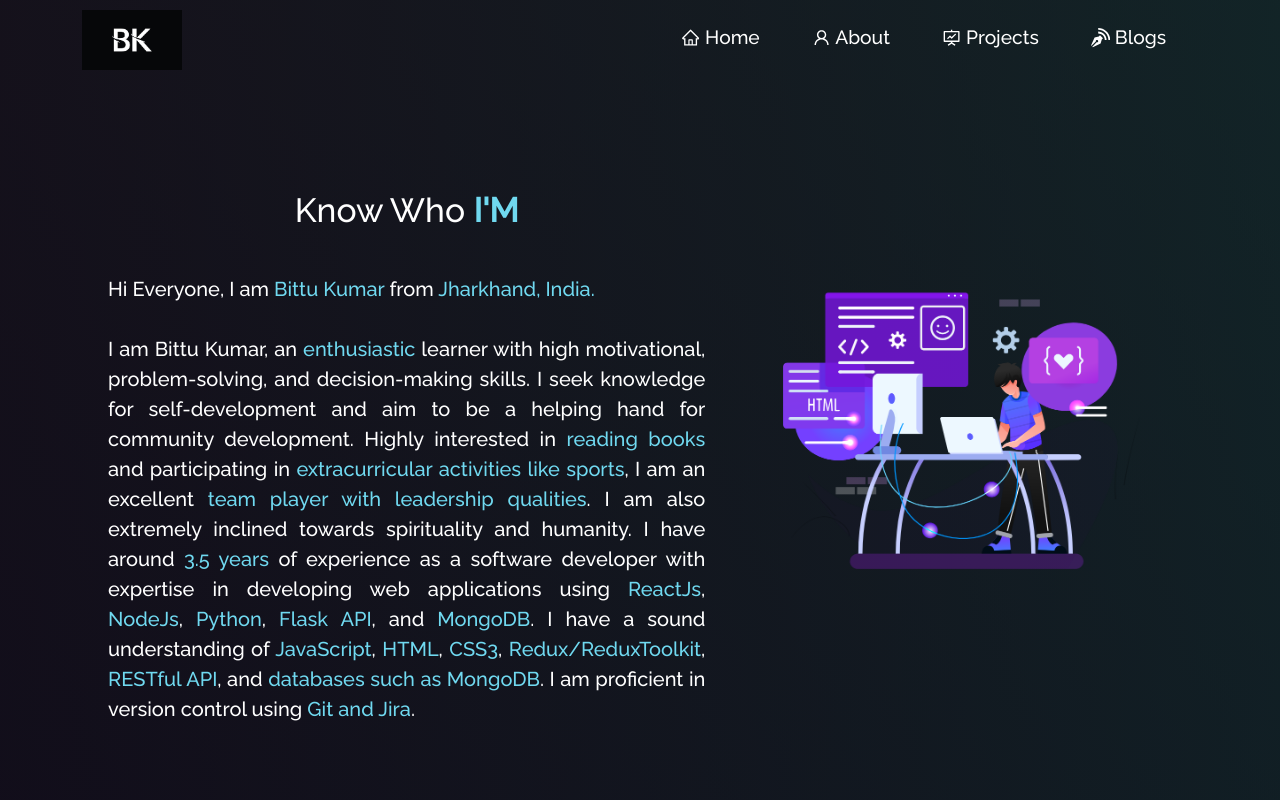
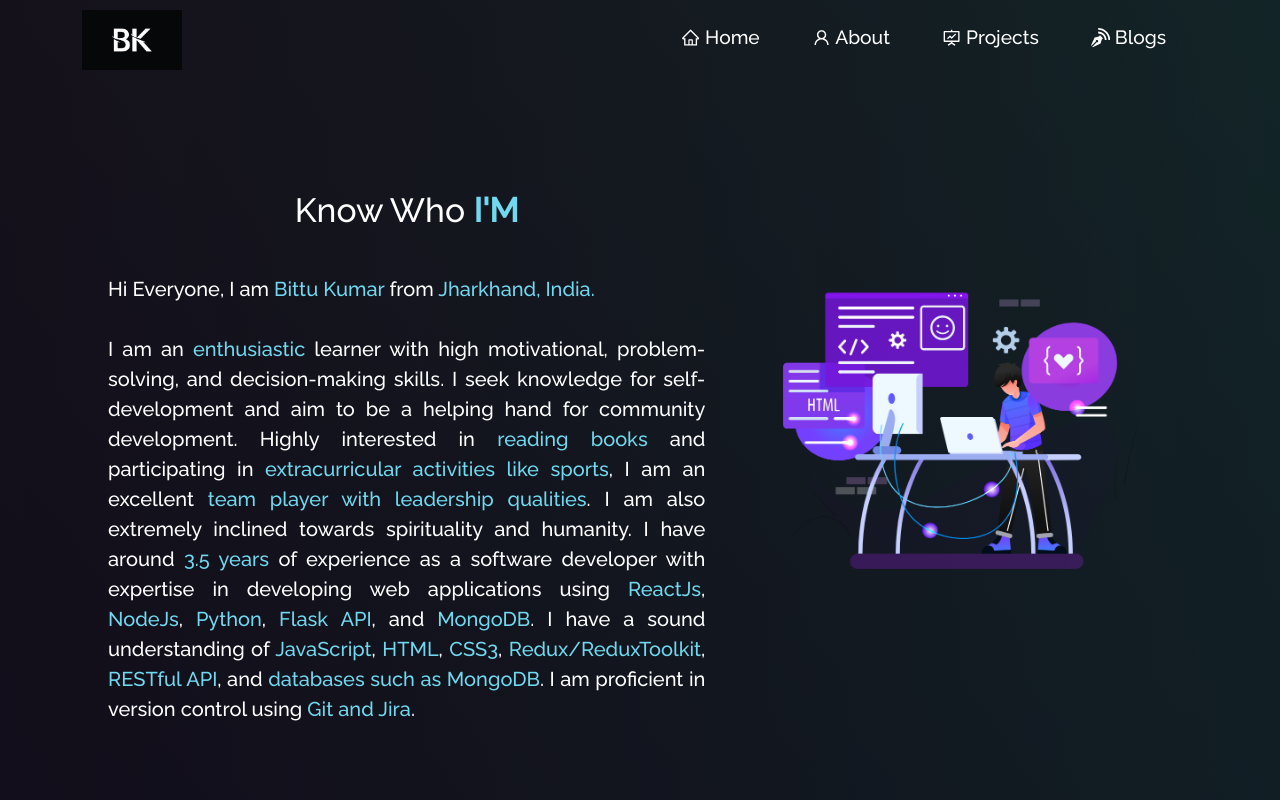
Before and after one commit to BittuKumar726/port-bk, a React (Vite) app: page /about in a window 1280 px wide. Shown: the top 800 px of the page. Built offline with nearby package versions, Linux system fonts and the light colour scheme.

Commit message:
Updated about content

```diff
--- a/src/components/About/AboutCard.tsx
+++ b/src/components/About/AboutCard.tsx
@@ -10,11 +10,10 @@ const AboutCard = () => {
             Hi Everyone, I am <span className="purple"> Bittu Kumar </span>
             from <span className="purple"> Jharkhand, India.</span>
             <br />
-            <br />I am Bittu Kumar, an{" "}
-            <span className="purple">enthusiastic</span> learner with high
-            motivational, problem-solving, and decision-making skills. I seek
-            knowledge for self-development and aim to be a helping hand for
-            community development. Highly interested in{" "}
+            <br />I am an <span className="purple">enthusiastic</span> learner
+            with high motivational, problem-solving, and decision-making skills.
+            I seek knowledge for self-development and aim to be a helping hand
+            for community development. Highly interested in{" "}
             <span className="purple">reading books</span> and participating in{" "}
             <span className="purple">
               extracurricular activities like sports
```
